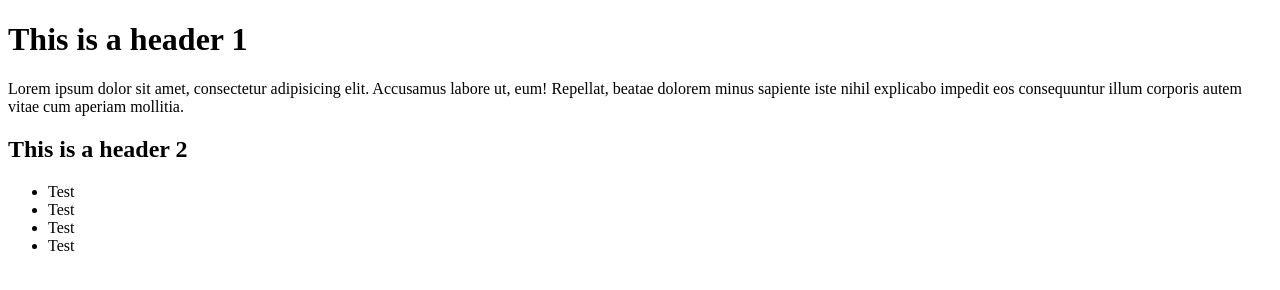
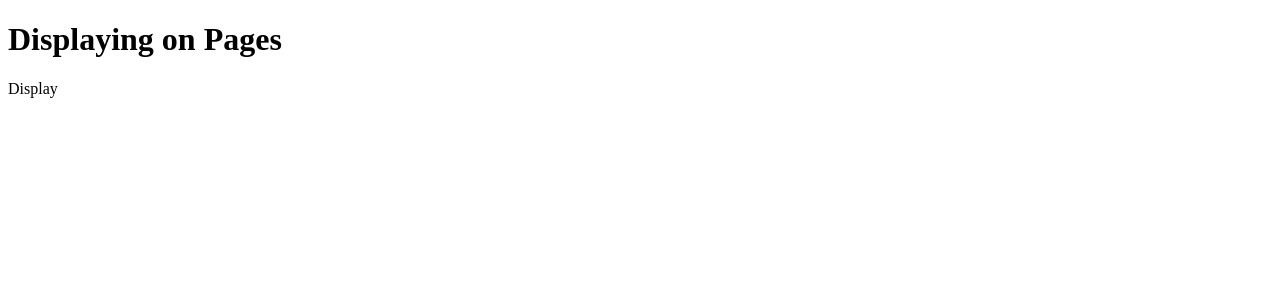
Before and after one commit to bullsean/bullsean.github.io, a plain HTML site: page index.html in a window 1280 px wide. Drawn offline with Linux system fonts and the light colour scheme.

Commit message:
Update index.html

```diff
--- a/index.html
+++ b/index.html
@@ -1,24 +1,12 @@
 <!DOCTYPE html>
 <html>
   <head>
-
+    <title>Displaying on Pages</title>
   </head>
 
   <body>
-
-  <h1>This is a header 1</h1>
-
-  <p>Lorem ipsum dolor sit amet, consectetur adipisicing elit. Accusamus labore ut, eum! Repellat, beatae dolorem minus sapiente iste nihil explicabo impedit eos consequuntur illum corporis autem vitae cum aperiam mollitia.</p>
-
-  <h2>This is a header 2</h2>
-
-  <ul>
-    <li>Test</li>
-    <li>Test</li>
-    <li>Test</li>
-    <li>Test</li>
-  </ul>
-
+    <h1> Displaying on Pages </h1>
+    <p> Display</p>
   </body>
 
 </html>
```
